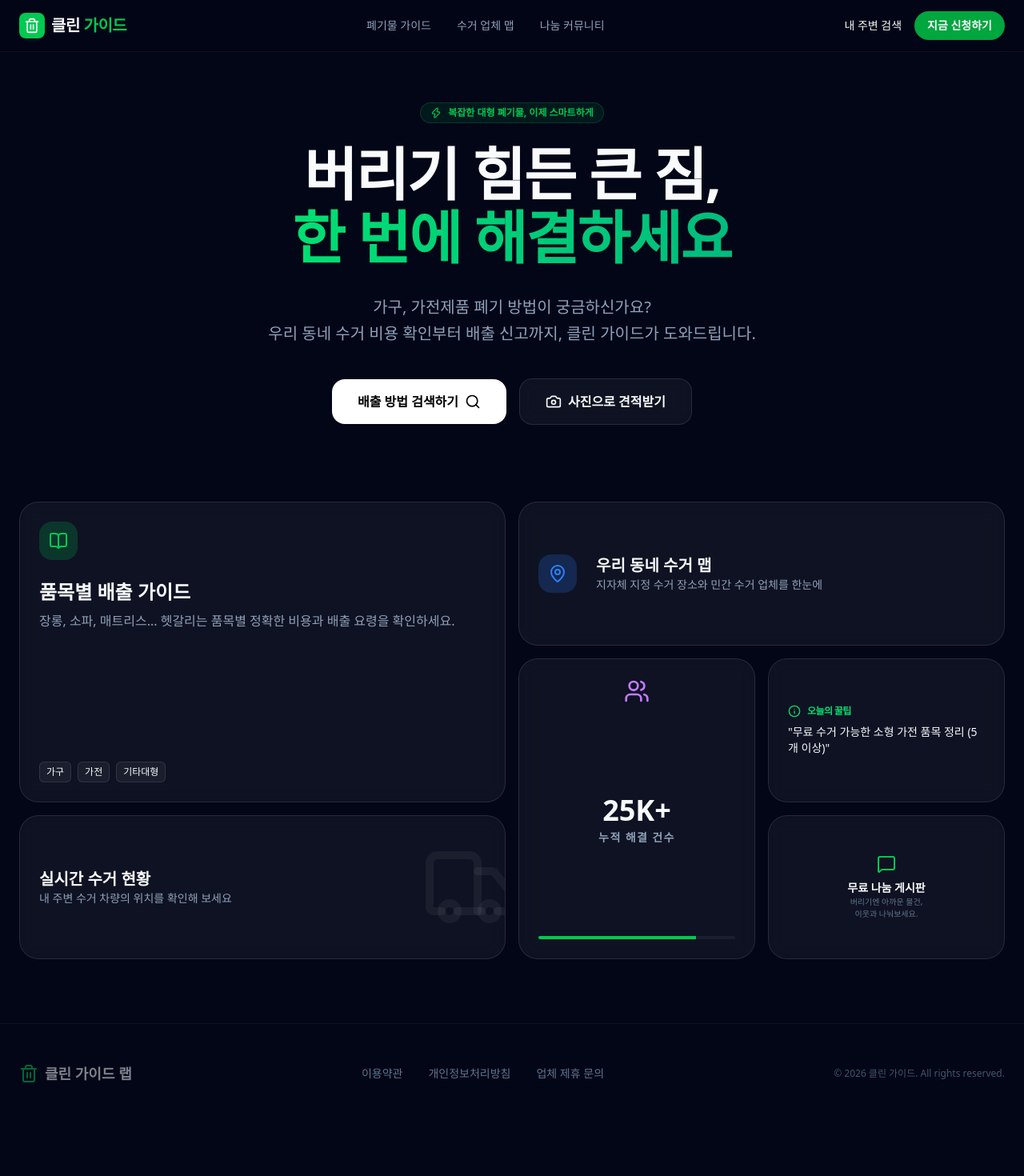
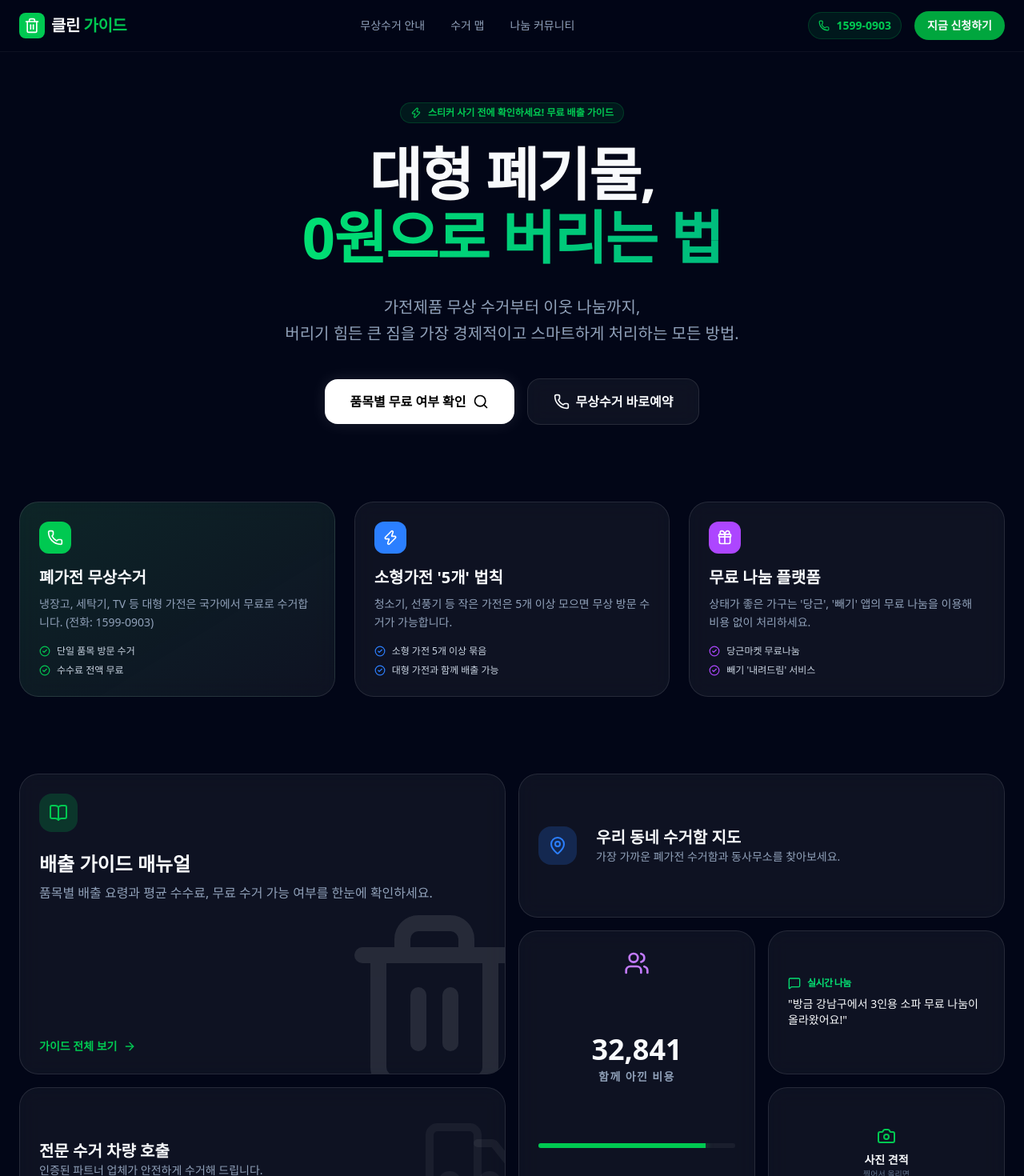
Before and after one commit to ionjk2879-eng/jemini-cloude-flare-auto-update-exam, a React (Vite) app: page / in a window 1280 px wide. Shown: the top 1470 px of the page at 80% size. Before the commit the page ends 1404 px from the top, so only its background shows below. Built offline with nearby package versions, Linux system fonts and the light colour scheme; a web font is replaced by a local one.

Commit message:
feat: 무료 배출 가이드 및 무상수거 정보 상세화

```diff
--- a/src/App.tsx
+++ b/src/App.tsx
@@ -8,7 +8,11 @@ import {
   Truck,
   Zap,
   Search,
-  Camera
+  Camera,
+  Phone,
+  CheckCircle2,
+  Gift,
+  ArrowRight
 } from 'lucide-react';
 
 function App() {
@@ -24,12 +28,14 @@ function App() {
             <span>클린 <span className="text-green-500">가이드</span></span>
           </div>
           <div className="hidden md:flex items-center gap-8 text-sm font-medium text-slate-400">
-            <a href="#" className="hover:text-white transition-colors">폐기물 가이드</a>
-            <a href="#" className="hover:text-white transition-colors">수거 업체 맵</a>
-            <a href="#" className="hover:text-white transition-colors">나눔 커뮤니티</a>
+            <a href="#free-guide" className="hover:text-white transition-colors">무상수거 안내</a>
+            <a href="#disposal-map" className="hover:text-white transition-colors">수거 맵</a>
+            <a href="#community" className="hover:text-white transition-colors">나눔 커뮤니티</a>
           </div>
           <div className="flex items-center gap-4">
-            <a href="#" className="text-sm font-medium hover:text-green-500 transition-colors">내 주변 검색</a>
+            <a href="tel:1599-0903" className="hidden sm:flex items-center gap-2 text-sm font-bold text-green-500 bg-green-500/10 px-3 py-1.5 rounded-full border border-green-500/20">
+              <Phone size={14} /> 1599-0903
+            </a>
             <button className="bg-green-600 hover:bg-green-500 px-4 py-2 rounded-full text-sm font-bold transition-all hover:scale-105 active:scale-95">
               지금 신청하기
             </button>
@@ -43,97 +49,144 @@ function App() {
           <section className="text-center mb-24">
             <div className="inline-flex items-center gap-2 px-3 py-1 rounded-full border border-green-500/20 bg-green-500/10 text-green-500 text-xs font-bold mb-6 animate-fade-in">
               <Zap size={14} />
-              <span>복잡한 대형 폐기물, 이제 스마트하게</span>
+              <span>스티커 사기 전에 확인하세요! 무료 배출 가이드</span>
             </div>
             <h1 className="text-5xl md:text-7xl font-extrabold mb-8 tracking-tight leading-[1.1]">
-              버리기 힘든 큰 짐,<br />
+              대형 폐기물,<br />
               <span className="text-transparent bg-clip-text bg-gradient-to-r from-green-400 to-emerald-500">
-                한 번에 해결하세요
+                0원으로 버리는 법
               </span>
             </h1>
             <p className="text-slate-400 text-lg md:text-xl max-w-2xl mx-auto mb-10 leading-relaxed">
-              가구, 가전제품 폐기 방법이 궁금하신가요? <br />
-              우리 동네 수거 비용 확인부터 배출 신고까지, 클린 가이드가 도와드립니다.
+              가전제품 무상 수거부터 이웃 나눔까지, <br />
+              버리기 힘든 큰 짐을 가장 경제적이고 스마트하게 처리하는 모든 방법.
             </p>
             <div className="flex flex-col sm:flex-row items-center justify-center gap-4">
-              <button className="w-full sm:w-auto bg-white text-black hover:bg-slate-200 px-8 py-4 rounded-2xl font-bold flex items-center justify-center gap-2 transition-all">
-                배출 방법 검색하기 <Search size={20} />
+              <button className="w-full sm:w-auto bg-white text-black hover:bg-slate-200 px-8 py-4 rounded-2xl font-bold flex items-center justify-center gap-2 transition-all shadow-[0_0_20px_rgba(255,255,255,0.1)]">
+                품목별 무료 여부 확인 <Search size={20} />
               </button>
               <button className="w-full sm:w-auto glass hover:bg-white/10 px-8 py-4 rounded-2xl font-bold flex items-center justify-center gap-2 transition-all">
-                <Camera size={20} /> 사진으로 견적받기
+                <Phone size={20} /> 무상수거 바로예약
               </button>
             </div>
           </section>
 
-          {/* Bento Grid */}
+          {/* Quick Info Grid */}
+          <div id="free-guide" className="grid grid-cols-1 md:grid-cols-3 gap-6 mb-24">
+            <div className="bento-card bg-gradient-to-br from-green-500/10 to-transparent">
+              <div className="w-10 h-10 bg-green-500 rounded-xl flex items-center justify-center mb-4 text-white">
+                <Phone size={20} />
+              </div>
+              <h3 className="text-xl font-bold mb-2">폐가전 무상수거</h3>
+              <p className="text-slate-400 text-sm mb-4 leading-relaxed">
+                냉장고, 세탁기, TV 등 대형 가전은 국가에서 무료로 수거합니다. (전화: 1599-0903)
+              </p>
+              <ul className="space-y-2 text-xs text-slate-300">
+                <li className="flex items-center gap-2"><CheckCircle2 size={14} className="text-green-500" /> 단일 품목 방문 수거</li>
+                <li className="flex items-center gap-2"><CheckCircle2 size={14} className="text-green-500" /> 수수료 전액 무료</li>
+              </ul>
+            </div>
+
+            <div className="bento-card">
+              <div className="w-10 h-10 bg-blue-500 rounded-xl flex items-center justify-center mb-4 text-white">
+                <Zap size={20} />
+              </div>
+              <h3 className="text-xl font-bold mb-2">소형가전 '5개' 법칙</h3>
+              <p className="text-slate-400 text-sm mb-4 leading-relaxed">
+                청소기, 선풍기 등 작은 가전은 5개 이상 모으면 무상 방문 수거가 가능합니다.
+              </p>
+              <ul className="space-y-2 text-xs text-slate-300">
+                <li className="flex items-center gap-2"><CheckCircle2 size={14} className="text-blue-500" /> 소형 가전 5개 이상 묶음</li>
+                <li className="flex items-center gap-2"><CheckCircle2 size={14} className="text-blue-500" /> 대형 가전과 함께 배출 가능</li>
+              </ul>
+            </div>
+
+            <div className="bento-card">
+              <div className="w-10 h-10 bg-purple-500 rounded-xl flex items-center justify-center mb-4 text-white">
+                <Gift size={20} />
+              </div>
+              <h3 className="text-xl font-bold mb-2">무료 나눔 플랫폼</h3>
+              <p className="text-slate-400 text-sm mb-4 leading-relaxed">
+                상태가 좋은 가구는 '당근', '빼기' 앱의 무료 나눔을 이용해 비용 없이 처리하세요.
+              </p>
+              <ul className="space-y-2 text-xs text-slate-300">
+                <li className="flex items-center gap-2"><CheckCircle2 size={14} className="text-purple-500" /> 당근마켓 무료나눔</li>
+                <li className="flex items-center gap-2"><CheckCircle2 size={14} className="text-purple-500" /> 빼기 '내려드림' 서비스</li>
+              </ul>
+            </div>
+          </div>
+
+          {/* Bento Grid Content */}
           <div className="grid grid-cols-1 md:grid-cols-4 gap-4 md:auto-rows-[180px]">
-            {/* Disposal Guide */}
-            <div className="md:col-span-2 md:row-span-2 bento-card flex flex-col justify-between group">
-              <div>
-                <div className="w-12 h-12 bg-green-500/20 rounded-2xl flex items-center justify-center mb-6 group-hover:scale-110 transition-transform">
-                  <BookOpen className="text-green-500" />
+            {/* Disposal Guide Detail */}
+            <div className="md:col-span-2 md:row-span-2 bento-card flex flex-col justify-between group overflow-hidden">
+              <div className="z-10">
+                <div className="w-12 h-12 bg-green-500/20 rounded-2xl flex items-center justify-center mb-6 group-hover:scale-110 transition-transform text-green-500">
+                  <BookOpen />
                 </div>
-                <h3 className="text-2xl font-bold mb-2">품목별 배출 가이드</h3>
-                <p className="text-slate-400">장롱, 소파, 매트리스... 헷갈리는 품목별 정확한 비용과 배출 요령을 확인하세요.</p>
+                <h3 className="text-2xl font-bold mb-2">배출 가이드 매뉴얼</h3>
+                <p className="text-slate-400">품목별 배출 요령과 평균 수수료, 무료 수거 가능 여부를 한눈에 확인하세요.</p>
               </div>
-              <div className="mt-4 flex flex-wrap gap-2">
-                <span className="text-xs px-2 py-1 rounded-md bg-white/5 border border-white/10">가구</span>
-                <span className="text-xs px-2 py-1 rounded-md bg-white/5 border border-white/10">가전</span>
-                <span className="text-xs px-2 py-1 rounded-md bg-white/5 border border-white/10">기타대형</span>
+              <button className="z-10 mt-4 flex items-center gap-2 text-sm font-bold text-green-500 hover:gap-3 transition-all">
+                가이드 전체 보기 <ArrowRight size={16} />
+              </button>
+              <div className="absolute -right-8 -bottom-8 opacity-10">
+                <Trash2 size={240} />
               </div>
             </div>
 
             {/* Map Service */}
-            <div className="md:col-span-2 md:row-span-1 bento-card flex items-center gap-6 group">
-              <div className="w-12 h-12 bg-blue-500/20 rounded-2xl flex items-center justify-center group-hover:rotate-12 transition-transform">
-                <MapPin className="text-blue-500" />
+            <div id="disposal-map" className="md:col-span-2 md:row-span-1 bento-card flex items-center gap-6 group">
+              <div className="w-12 h-12 bg-blue-500/20 rounded-2xl flex items-center justify-center group-hover:rotate-12 transition-transform text-blue-500">
+                <MapPin />
               </div>
               <div>
-                <h3 className="text-xl font-bold">우리 동네 수거 맵</h3>
-                <p className="text-slate-400 text-sm">지자체 지정 수거 장소와 민간 수거 업체를 한눈에</p>
+                <h3 className="text-xl font-bold">우리 동네 수거함 지도</h3>
+                <p className="text-slate-400 text-sm">가장 가까운 폐가전 수거함과 동사무소를 찾아보세요.</p>
               </div>
             </div>
 
-            {/* Community Stats */}
+            {/* Success Counter */}
             <div className="md:col-span-1 md:row-span-2 bento-card flex flex-col justify-between text-center">
               <div className="flex justify-center mb-4">
                 <Users className="text-purple-400" size={32} />
               </div>
               <div>
-                <div className="text-4xl font-black mb-1">25K+</div>
-                <div className="text-sm text-slate-400 uppercase tracking-widest font-bold">누적 해결 건수</div>
+                <div className="text-4xl font-black mb-1">32,841</div>
+                <div className="text-sm text-slate-400 uppercase tracking-widest font-bold">함께 아낀 비용</div>
               </div>
-              <div className="mt-4 h-1 w-full bg-white/5 rounded-full overflow-hidden">
-                <div className="h-full w-4/5 bg-green-500"></div>
+              <div className="mt-4 h-1.5 w-full bg-white/5 rounded-full overflow-hidden">
+                <div className="h-full w-[85%] bg-green-500 shadow-[0_0_10px_rgba(34,197,94,0.5)]"></div>
               </div>
+              <p className="text-[10px] text-slate-500 mt-2">오늘도 12명이 비용 없이 처리했습니다.</p>
             </div>
 
-            {/* Tips Highlight */}
-            <div className="md:col-span-1 md:row-span-1 bento-card flex flex-col justify-center">
+            {/* Community Highlight */}
+            <div id="community" className="md:col-span-1 md:row-span-1 bento-card flex flex-col justify-center">
               <div className="flex items-center gap-2 text-green-400 mb-2">
-                <Info size={16} />
-                <span className="text-xs font-bold uppercase tracking-tighter">오늘의 꿀팁</span>
+                <MessageSquare size={16} />
+                <span className="text-xs font-bold uppercase tracking-tighter">실시간 나눔</span>
               </div>
-              <p className="text-sm font-medium line-clamp-2">"무료 수거 가능한 소형 가전 품목 정리 (5개 이상)"</p>
+              <p className="text-sm font-medium line-clamp-2">"방금 강남구에서 3인용 소파 무료 나눔이 올라왔어요!"</p>
             </div>
 
             {/* Request Status */}
             <div className="md:col-span-2 md:row-span-1 bento-card flex items-center justify-between group overflow-hidden">
               <div className="z-10">
-                <h3 className="text-xl font-bold">실시간 수거 현황</h3>
-                <p className="text-slate-400 text-sm">내 주변 수거 차량의 위치를 확인해 보세요</p>
+                <h3 className="text-xl font-bold">전문 수거 차량 호출</h3>
+                <p className="text-slate-400 text-sm">인증된 파트너 업체가 안전하게 수거해 드립니다.</p>
               </div>
               <Truck className="text-white/5 group-hover:text-green-500/20 transition-colors" size={120} style={{ marginRight: '-40px' }} />
             </div>
 
-            {/* Share/Donate */}
-            <div className="md:col-span-1 md:row-span-1 bento-card flex items-center justify-center group text-center">
+            {/* Camera Quote */}
+            <div className="md:col-span-1 md:row-span-1 bento-card flex items-center justify-center group text-center cursor-pointer hover:bg-green-500/5">
               <div>
                 <div className="text-green-500 mb-2 flex justify-center">
-                  <MessageSquare size={24} />
+                  <Camera size={24} />
                 </div>
-                <h4 className="text-sm font-bold">무료 나눔 게시판</h4>
-                <p className="text-[10px] text-slate-500">버리기엔 아까운 물건,<br />이웃과 나눠보세요.</p>
+                <h4 className="text-sm font-bold">사진 견적</h4>
+                <p className="text-[10px] text-slate-500">찍어서 올리면<br />무료 여부 판독</p>
               </div>
             </div>
           </div>
@@ -141,9 +194,9 @@ function App() {
       </main>
 
       {/* Footer */}
-      <footer className="border-t border-white/5 py-12 px-6">
+      <footer className="border-t border-white/5 py-12 px-6 bg-slate-950/50">
         <div className="max-w-7xl mx-auto flex flex-col md:flex-row items-center justify-between gap-8">
-          <div className="flex items-center gap-2 font-bold text-lg opacity-50">
+          <div className="flex items-center gap-2 font-bold text-lg opacity-80">
             <Trash2 size={24} className="text-green-500" />
             <span>클린 가이드 랩</span>
           </div>
@@ -152,7 +205,15 @@ function App() {
             <a href="#" className="hover:text-white transition-colors">개인정보처리방침</a>
             <a href="#" className="hover:text-white transition-colors">업체 제휴 문의</a>
           </div>
-          <p className="text-xs text-slate-600">© 2026 클린 가이드. All rights reserved.</p>
+          <div className="flex items-center gap-4">
+            <div className="text-right">
+              <p className="text-[10px] text-slate-500">무상방문수거 문의</p>
+              <p className="text-sm font-bold text-green-500">1599-0903</p>
+            </div>
+          </div>
+        </div>
+        <div className="max-w-7xl mx-auto mt-8 pt-8 border-t border-white/5 text-center">
+          <p className="text-xs text-slate-600">© 2026 클린 가이드. 모든 정보는 e-순환거버넌스 및 지자체 공공 데이터를 기반으로 제공됩니다.</p>
         </div>
       </footer>
     </div>
```
